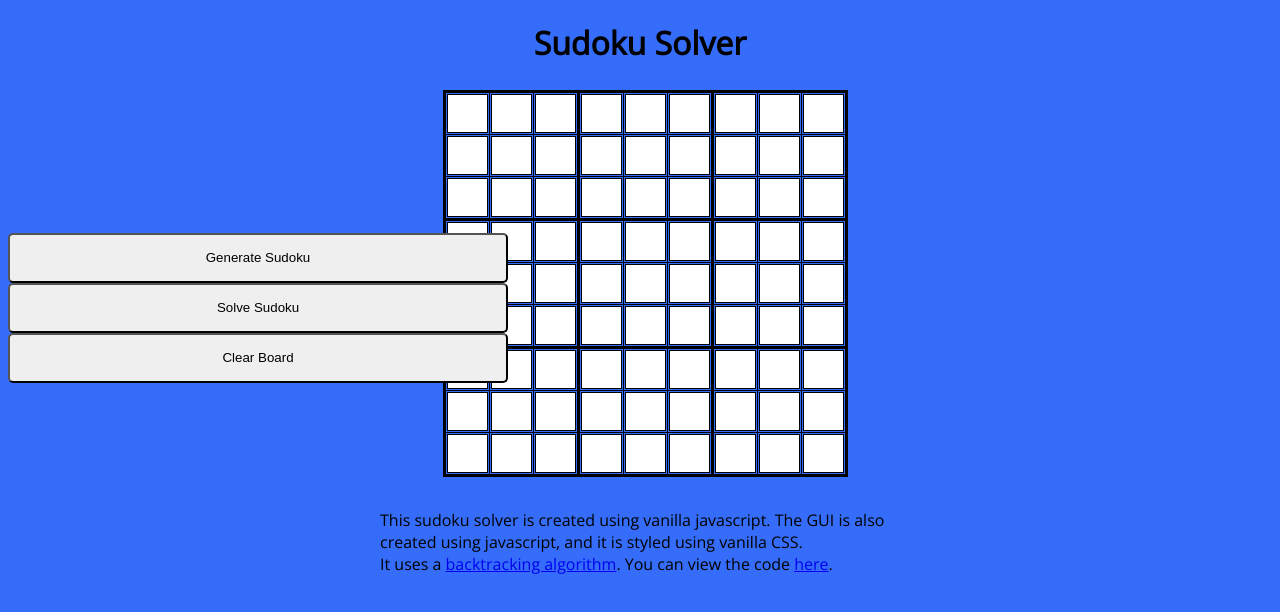
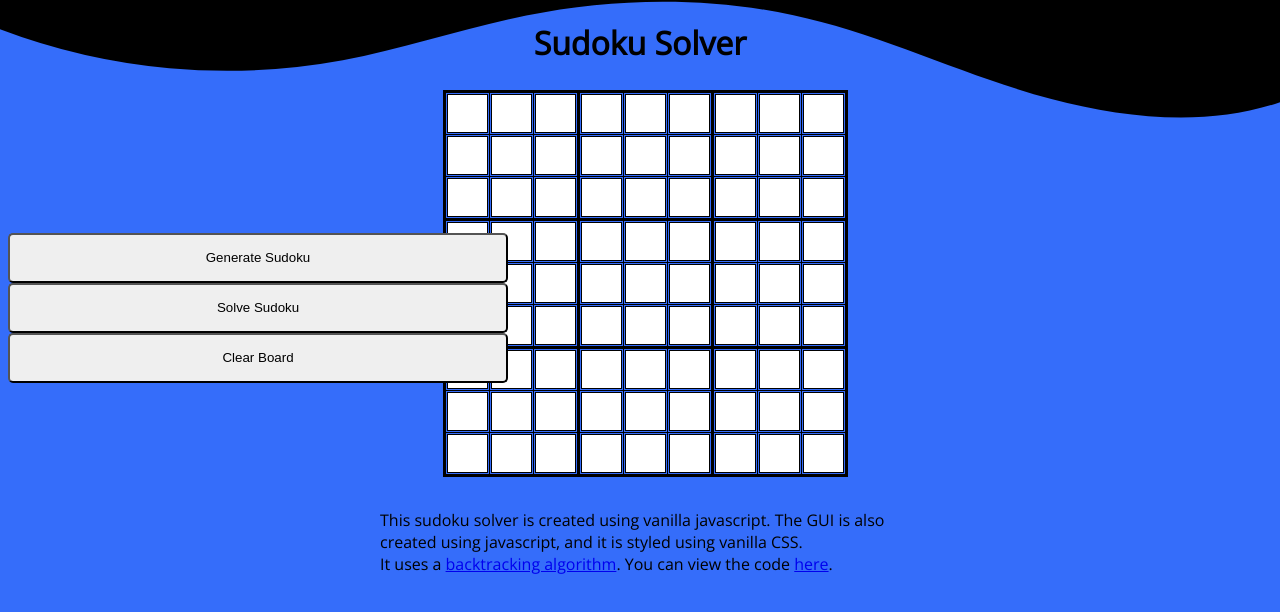
Before and after one commit to NavalShah/SudokuSolverJS, a plain HTML site: page index.html in a window 1280 px wide. Drawn offline with nearby package versions, Linux system fonts and the light colour scheme.

Commit message:
added more styling

```diff
--- a/index.html
+++ b/index.html
@@ -9,6 +9,7 @@
   <body>
     <h1>Sudoku Solver</h1>
 
+    <section>
     <div class="container">
       <div class="buttons">
         <button onclick="generate_sudoku();">Generate Sudoku</button><br>
@@ -32,6 +33,12 @@
       </div>
     </div>
 
+    <div class="custom-shape-divider-top-1709780005">
+      <svg data-name="Layer 1" xmlns="http://www.w3.org/2000/svg" viewBox="0 0 1200 120" preserveAspectRatio="none">
+          <path d="M321.39,56.44c58-10.79,114.16-30.13,172-41.86,82.39-16.72,168.19-17.73,250.45-.39C823.78,31,906.67,72,985.66,92.83c70.05,18.48,146.53,26.09,214.34,3V0H0V27.35A600.21,600.21,0,0,0,321.39,56.44Z" class="shape-fill"></path>
+      </svg>
+  </div>
+  </section>
     <script src="index.js"></script>
 
   </body>
--- a/styles.css
+++ b/styles.css
@@ -78,3 +78,13 @@ td:nth-child(3n) {
 tr:nth-child(3n) td {
     border-bottom: solid;
 }
+
+
+.custom-shape-divider-top-1709780005 {
+    position: absolute;
+    top: 0;
+    left: 0;
+    width: 100%;
+    overflow: hidden;
+    line-height: 0;
+}
```
